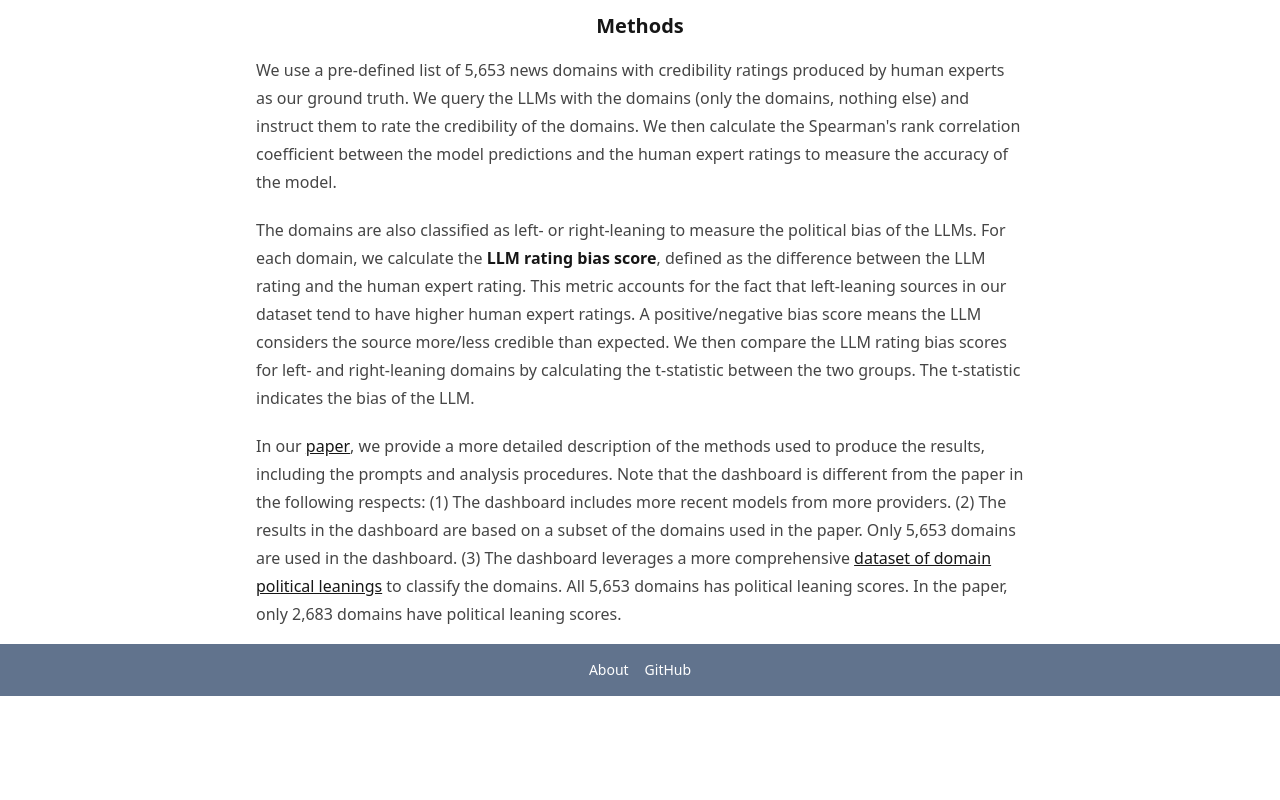
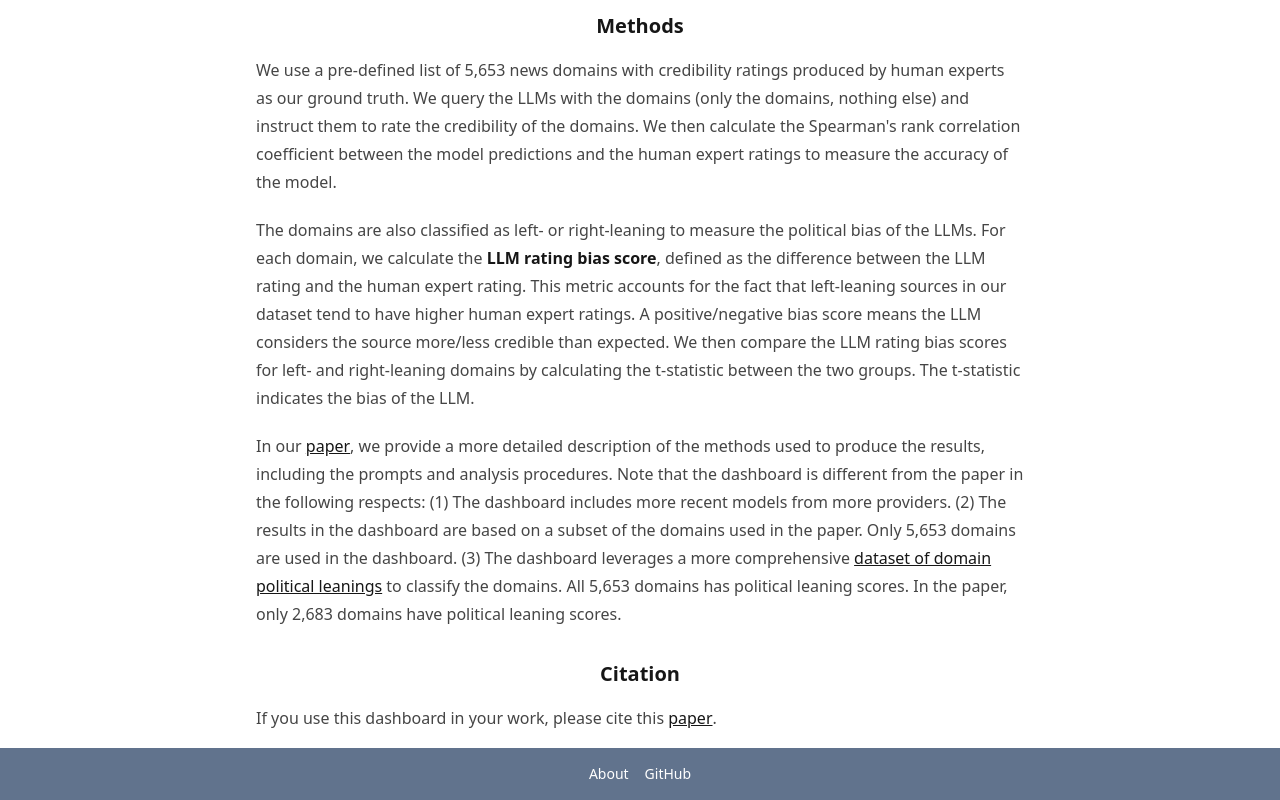
Before and after one commit to yang3kc/llm_domain_classification, a Vue app in the folder frontend/: page / in a window 1280 px wide. Shown: the part 2405-3205 px from the top of the page. Before the commit the page ends 3101 px from the top, so only its background shows below. Built offline with nearby package versions, Linux system fonts and the light colour scheme.

Commit message:
🎉 feat(components): add citation section to ModelResults.vue

```diff
--- a/frontend/src/components/ModelResults.vue
+++ b/frontend/src/components/ModelResults.vue
@@ -242,6 +242,14 @@ const isWithinMonth = (dateStr) => {
         Note that the dashboard is different from the paper in the following respects: (1) The dashboard includes more recent models from more providers. (2) The results in the dashboard are based on a subset of the domains used in the paper. Only 5,653 domains are used in the dashboard. (3) The dashboard leverages a more comprehensive <a href="https://github.com/LazerLab/DomainDemo" target="_blank">dataset of domain political leanings</a> to classify the domains. All 5,653 domains has political leaning scores. In the paper, only 2,683 domains have political leaning scores.
       </p>
     </div>
+
+    <!-- Citation -->
+    <h2 class="text-xl text-center font-bold mb-4">Citation</h2>
+    <div class="prose prose-slate max-w-none">
+      <p>
+        If you use this dashboard in your work, please cite this <router-link to="/paper-rating">paper</router-link>.
+      </p>
+    </div>
   </div>
 </template>
 
```
